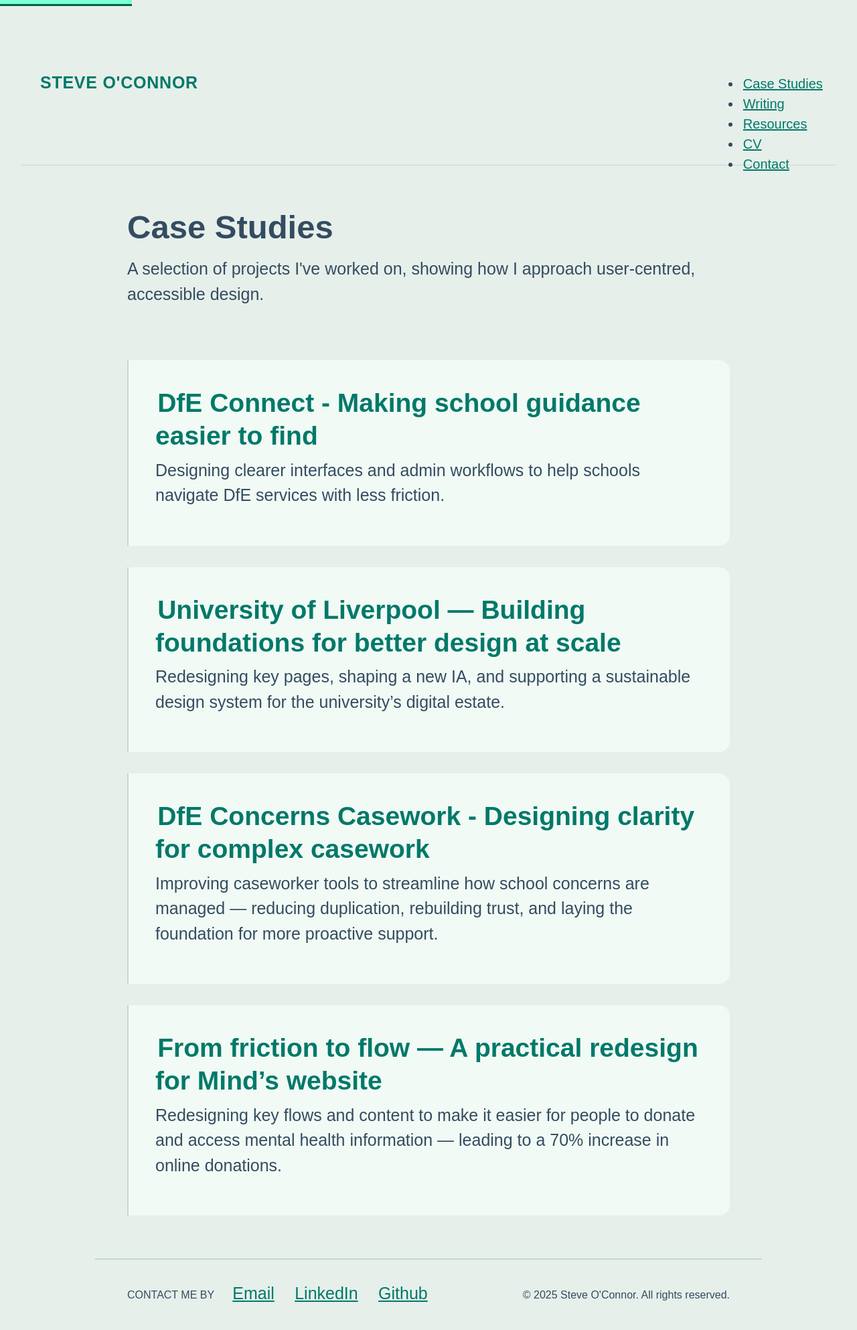
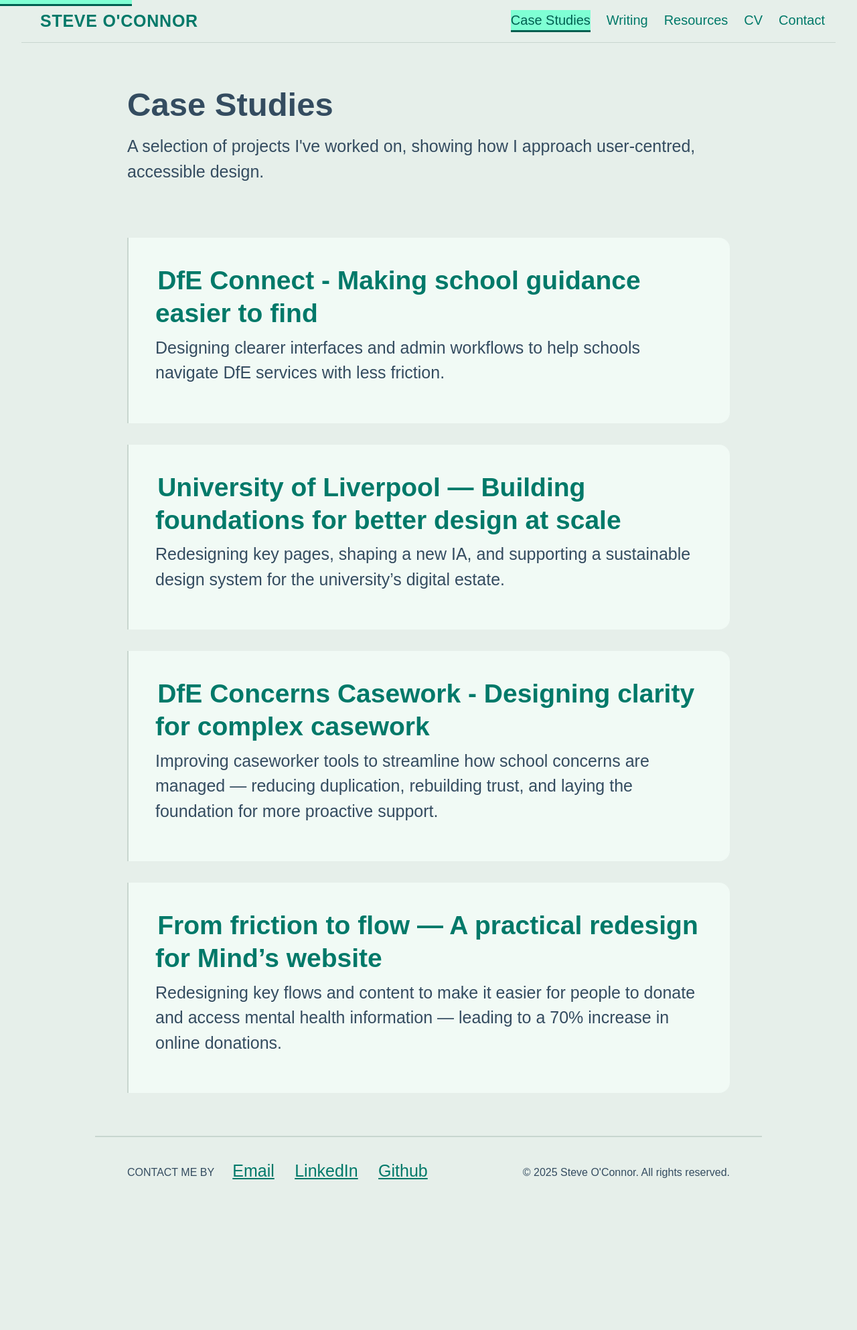
Before and after one commit to steve-oconnor/steve-oconnor.github.io, a Jekyll site: the page built from case-studies.md, in a window 1280 px wide. Shown: the whole page at 67% size. Built offline with Jekyll 4.4.1, drawn with Linux system fonts in a browser that asks for light colours; some web fonts are replaced; after the commit the page ends 1803 px from its top, so only the background shows below that.

Commit message:
fixing nav for the last time...

```diff
--- a/_includes/header.html
+++ b/_includes/header.html
@@ -12,7 +12,7 @@
 
 
     <nav id="main-nav" class="main-nav" aria-label="Main menu">
-      <ul class="site-nav__list">
+      <ul class="main-nav__list">
         <li><a href="{{ '/case-studies/' | relative_url }}" {% if page.url == '/case-studies/' %}aria-current="page"{% endif %}>Case Studies</a></li>
         <li><a href="{{ '/writing/' | relative_url }}" {% if page.url == '/writing/' %}aria-current="page"{% endif %}>Writing</a></li>
         <li><a href="{{ '/resources/' | relative_url }}" {% if page.url == '/resources/' %}aria-current="page"{% endif %}>Resources</a></li>
--- a/assets/css/style.css
+++ b/assets/css/style.css
@@ -516,37 +516,6 @@
   gap: 1rem;
 }
 
-.site-nav ul {
-  list-style: none;
-  display: flex;
-  flex-wrap: nowrap;
-  align-items: center;
-  gap: 1.2rem;
-  margin: 0;
-  padding: 0;
-}
-
-.site-nav li {
-  margin: 0;
-  padding: 0;
-  display: flex;
-  align-items: center;
-}
-
-.site-nav a {
-  display: inline-block;
-  padding: 0.25rem;
-  font-weight: 500;
-  line-height: 1rem;
-  color: var(--accent);
-}
-
-.site-nav a:hover,
-.site-nav a:focus {
-  color: var(--accent-dark);
-  background-color: var(--accent-bg);
-}
-
 
 /* Accessibility */
 
@@ -642,22 +611,14 @@
 }
 
 .nav-overlay {
-  position: fixed;
-  top: 2.9rem;
-  left: 0;
-  width: 100vw;
-  height: calc(100vh - 2.9rem);
-  background-color: rgba(0, 0, 0, 0.4);
-  z-index: 998;
   opacity: 0;
   visibility: hidden;
   transition: opacity 0.3s ease;
 }
 
-
 .nav-overlay.visible {
+  opacity: 1;
   visibility: visible;
-  opacity: 1;
 }
 
 /* Fallback for no-JS */
@@ -681,7 +642,7 @@
 }
 
 .main-nav__list li {
-  border-bottom: 1px solid #C8D6CF;
+  border-bottom: 1px solid var(--border);
 }
 
 .main-nav__list li a {
@@ -707,6 +668,12 @@
   background: none;
 }
 
+.main-nav__list a[aria-current="page"] {
+  background-color: var(--accent-bg);
+  color: var(--accent-dark);
+  border-bottom-color: var(--accent-dark);
+}
+
 /* Responsive visibility */
 @media (min-width: 769px) {
   .c-nav-hamburger {
@@ -714,16 +681,25 @@
   }
 
   .main-nav {
-    display: block;
     position: static;
-    transform: none;
-    opacity: 1;
-    visibility: visible;
+    transform: none !important;
+    opacity: 1 !important;
+    visibility: visible !important;
     height: auto;
     width: auto;
     background: none;
     box-shadow: none;
     padding-top: 0;
+    z-index: auto;
+  }
+
+  .main-nav.nav--open {
+    /* override to avoid transform reapplying */
+    transform: none;
+  }
+
+  .nav-overlay {
+    display: none !important;
   }
 
   .main-nav__list {
@@ -753,8 +729,11 @@
     text-decoration: none;
   }
 
-  .nav-overlay {
-    display: none;
+  a[aria-current="page"] {
+    font-weight: 700;
+    color: var(--accent-dark);
+    text-decoration: underline;
+    border-bottom-color: var(--accent-dark);
   }
 
 }
@@ -991,22 +970,6 @@
     margin: 0 0 3rem;
   }
 
-  .site-nav {
-    display: none;
-    width: 100%;
-    margin-top: 1rem;
-  }
-
-  .site-nav.nav--open {
-    display: block;
-  }
-
-  .site-nav ul {
-    flex-direction: column;
-    align-items: flex-start;
-    gap: 0.75rem;
-  }
-
   .site-header {
     position: relative;
     z-index: 1000;
--- a/assets/js/navigation.js
+++ b/assets/js/navigation.js
@@ -11,11 +11,12 @@
 
   function closeNav() {
     nav.classList.remove('nav--open');
+    overlay.classList.remove('visible'); // ✅ Add this here
     toggleBtn.setAttribute('aria-expanded', 'false');
-  toggleBtn.setAttribute('aria-label', 'Open menu');  // new line
+    toggleBtn.setAttribute('aria-label', 'Open menu');
     label.textContent = 'Menu';
     srLabel.textContent = 'Open';
-  ...
+    lastFocused?.focus();
   }
 
   toggleBtn.addEventListener('click', function () {
@@ -24,15 +25,18 @@
     nav.classList.toggle('nav--open');
 
     if (!expanded) {
-    ...
+      lastFocused = document.activeElement;
+      nav.classList.add('nav--open');
+      overlay.classList.add('visible'); // ✅ Add this here
       label.textContent = 'Close';
       srLabel.textContent = 'Close';
-    this.setAttribute('aria-label', 'Close menu');   // new line
-    ...
+      this.setAttribute('aria-label', 'Close menu');
+      nav.querySelector('a')?.focus();
     } else {
       closeNav();
     }
   });
+
 
   // Trap focus inside the nav when open
   document.addEventListener('keydown', function (e) {
```
Lines whose indentation alone changed are shown as unchanged.
